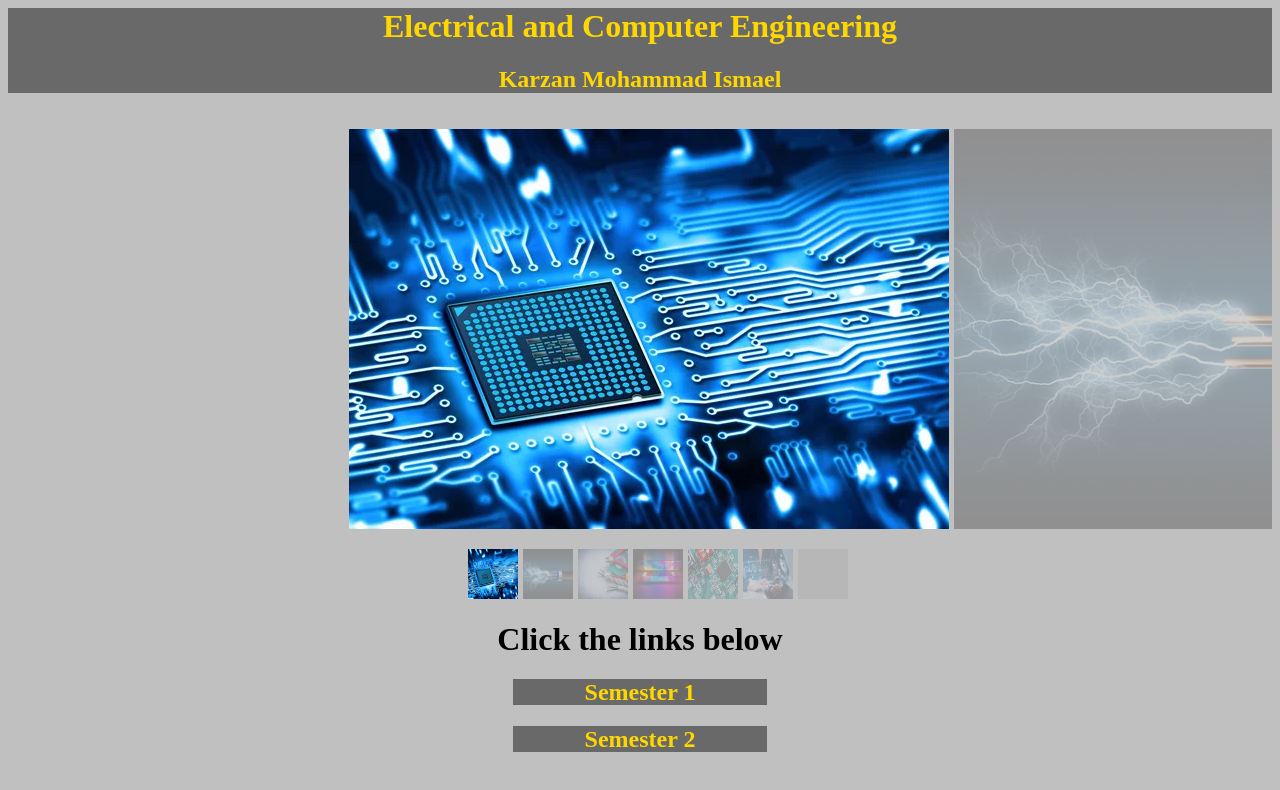
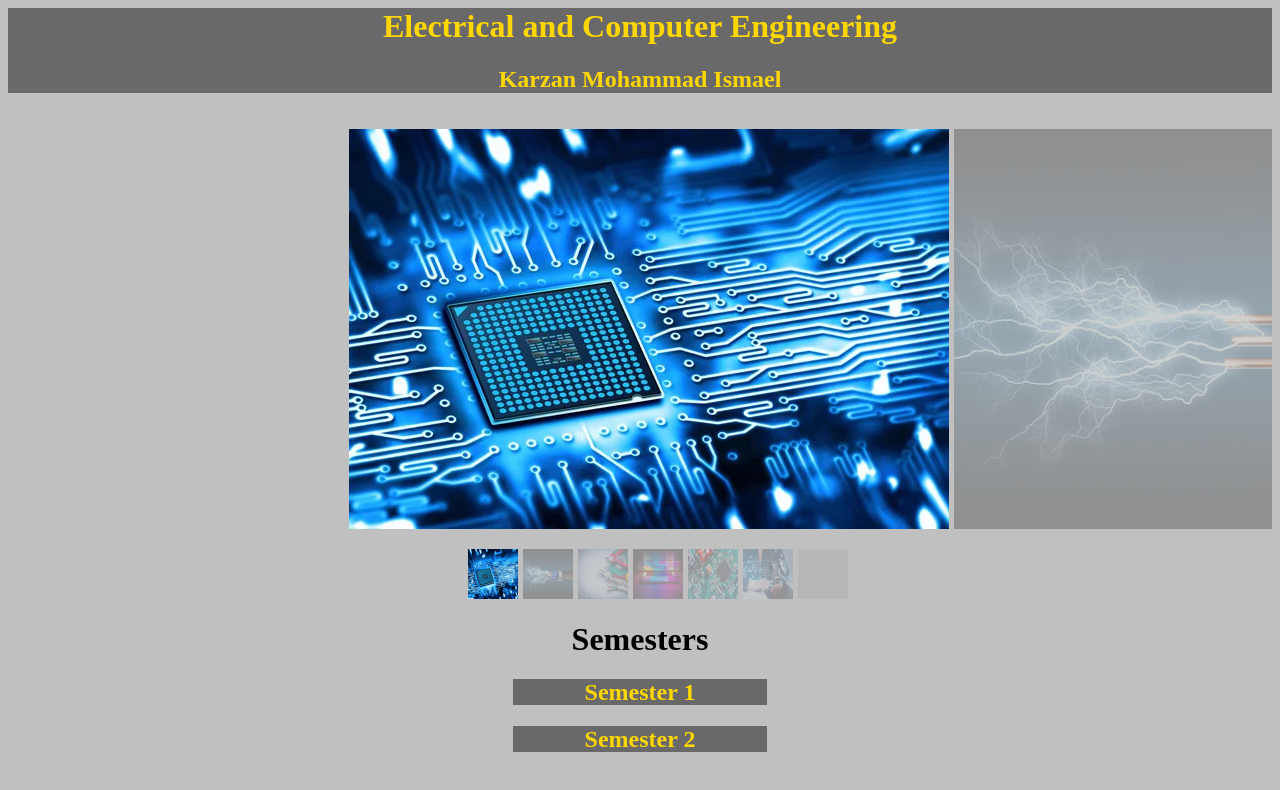
Before and after one commit to KarzanMhd/ECE-Notes, a plain HTML site: page index.html in a window 1280 px wide. Drawn offline with nearby package versions, Linux system fonts and the light colour scheme; grey boxes are pictures that could not be loaded.

Commit message:
Update index.html

```diff
--- a/index.html
+++ b/index.html
@@ -83,7 +83,7 @@
 
 <div class="sub">
 <center>
-<h1>Click the links below</h1>
+<h1>Semesters</h1>
 
 
 <p><b><a href="s1.html" target="_self" style="background-color:DimGray;color:gold;text-decoration:none;"><h2>&emsp;&emsp;&emsp;Semester 1&emsp;&emsp;&emsp;</h2></a></b></p>
```
